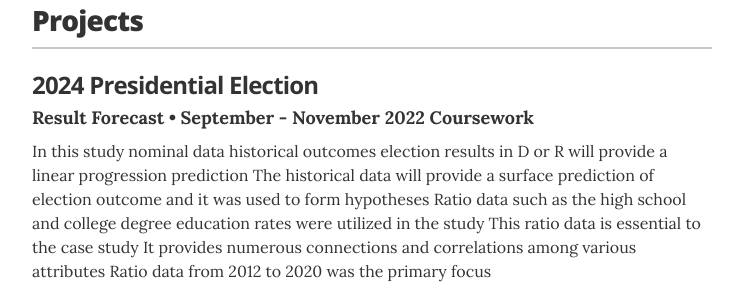
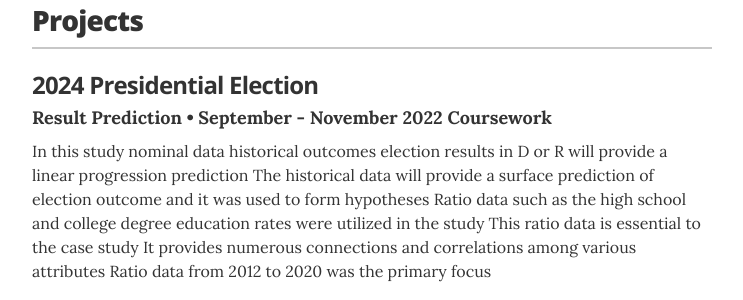
Before and after one commit to rchum/p3, a Jekyll site: the page built from index.html, in a window 1280 px wide and 900 px high. Shown: the part 300-600 px from the top of the window, without its empty margins (268-1011 px from the left). Built offline with Jekyll 4.4.1, drawn with Linux system fonts in a browser that asks for light colours.

Commit message:
Update projects.yml

```diff
--- a/_data/projects.yml
+++ b/_data/projects.yml
@@ -1,7 +1,7 @@
 # Projects
 # uncomment the urls if you wish to display them, and add your own URL
 - project: 2024 Presidential Election
-  role: Result Forecast
+  role: Result Prediction
   duration: September - November 2022 Coursework
   #url: https://www.linkedin.com/in/chumr/
   description: In this study nominal data historical outcomes election results in D or R will provide a linear progression prediction The historical data will provide a surface prediction of election outcome and it was used to form hypotheses Ratio data such as the high school and college degree education rates were utilized in the study This ratio data is essential to the case study It provides numerous connections and correlations among various attributes Ratio data from 2012 to 2020 was the primary focus
```
